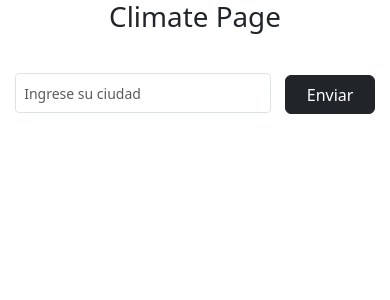
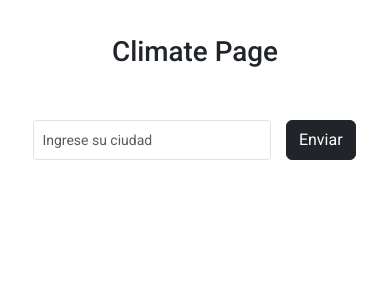
Before and after one commit to TomasAgustinDuro/ClimatePage, an Angular app: page / in a window 390 px wide. Shown: the top 300 px of the page. Built offline with nearby package versions, Linux system fonts and the light colour scheme.

Commit message:
Diseño responsive, falta pulir

```diff
--- a/angular.json
+++ b/angular.json
@@ -31,7 +31,7 @@
             ],
             "styles": [
               "src/styles.scss",
-                "./node_modules/bootstrap/dist/css/bootstrap.min.css"
+              "./node_modules/bootstrap/dist/css/bootstrap.min.css"
             ],
             "scripts": []
           },
--- a/src/app/app.component.scss
+++ b/src/app/app.component.scss
@@ -1,3 +1,3 @@
-body {
-  margin-top: 1em;
-}
+// body {
+//   margin-top: 1em;
+// }
--- a/src/app/buscador/buscador.component.html
+++ b/src/app/buscador/buscador.component.html
@@ -1,10 +1,11 @@
 <div class="container">
-  <div class="row">
+  <div class="row justify-content-center">
+    <div class="col-md-6">
       <form class="text-center">
-      <div class="form-group mx-sm-3 mb-2">
+        <div class="form-group position-relative d-flex align-items-center">
           <input
             id="ciudad"
-          class="form-control form-control-sm"
+            class="form-control form-control-sm flex-grow-1"
             type="text"
             name="ciudad"
             placeholder="Ingrese su ciudad"
@@ -12,18 +13,24 @@
             [(ngModel)]="terminoBusqueda"
             (input)="buscarSugerencias()"
           />
-        <ul *ngIf="terminoBusqueda.trim() !== '' && sugerencias.length > 0">
+          <button
+            class="btn btn-dark ml-2"
+            type="submit"
+            (click)="onClickBoton()"
+          >
+            Enviar
+          </button>
+        </div>
+        <ul class="list-group">
           <li
+            class="list-group-item"
             *ngFor="let sugerencia of sugerencias"
             (click)="seleccionarSugerencia(sugerencia)"
           >
             {{ sugerencia.name }}, {{ sugerencia.country }}
           </li>
         </ul>
-        <button class="btn btn-dark" type="submit" (click)="onClickBoton()">
-          Enviar
-        </button>
-      </div>
       </form>
     </div>
   </div>
+</div>
--- a/src/app/buscador/buscador.component.scss
+++ b/src/app/buscador/buscador.component.scss
@@ -1,29 +1,13 @@
-form {
-  margin-top: 2em;
-
-  input {
-    display: inline-block;
-    width: 70%;
-    margin-right: 1em;
-    padding: 0.6em;
-  }
-
-  button {
-    padding: 0.4em 1.3em;
-  }
-
 ul {
   list-style: none;
-    width: 56%;
-    margin: 0 6.9em;
+  width: 100%; /* Establece el ancho del <ul> al 100% */
   position: absolute;
   background-color: #fff;
-    border: 1px solid #ccc;
+
   box-shadow: 0px 2px 4px rgba(0, 0, 0, 0.2);
   border-radius: 0.4em;
   max-height: 150px;
   overflow-y: auto;
-    z-index: 100;
 }
 
 li {
@@ -36,4 +20,9 @@ form {
     background-color: #f0f0f0;
   }
 }
+
+.form-control,
+button {
+  height: 40px;
+  margin: auto 0.5em; /* Ajusta la altura según tus preferencias */
 }
--- a/src/app/clima-display/clima-display.component.html
+++ b/src/app/clima-display/clima-display.component.html
@@ -1,43 +1,26 @@
 <app-buscador></app-buscador>
 
 <div class="container">
-  <div class="col">
-    <div class="ciudad">
+  <div class="row">
+    <div class="col-md-12">
+      <div class="ciudad d-flex">
         <h1>
           {{ climaService.ciudad }}
         </h1>
 
         <img class="rounded-circle" src="{{ climaService.bandera }}" alt="" />
       </div>
+    </div>
 
-    <div *ngIf="climaService.informacionInvisible" class="informacion">
-      <div class="informacion-grafico">
+    <div *ngIf="climaService.informacionInvisible" class="informacion row">
+      <div class="col-md-6">
+        <div class="informacion-texto">
           <img
             [src]="climaService.iconoUrl"
             alt="imagen del clima"
             class="imgClima"
           />
 
-        <div>
-          <canvas id="icon-canvas" width="128" height="128"></canvas>
-        </div>
-
-        <div class="pronostico">
-          <h3>Proximos dias</h3>
-          <div class="contenedorPronosticoDias">
-            <div
-              class="pronosticoDias"
-              *ngFor="let dia of climaService.pronostico"
-            >
-              <p>{{ dia.tempMax }} °</p>
-              <p>{{ dia.tempMin }} °</p>
-              <p>{{ dia.fecha }}</p>
-            </div>
-          </div>
-        </div>
-      </div>
-
-      <div class="informacion-texto">
           <p>Temperatura : {{ climaService.temperaturaActual }}°</p>
 
           <p>Temperatura Máxima : {{ climaService.temperaturaMaxActual }}°</p>
@@ -49,5 +32,21 @@
           <p>{{ climaService.descripcionActual }}</p>
         </div>
       </div>
+      <div class="col-md-6">
+        <div class="pronostico">
+          <h3>Proximos días</h3>
+          <div class="contenedorPronosticoDias">
+            <div
+              class="pronosticoDias"
+              *ngFor="let dia of climaService.pronostico"
+            >
+              <p>{{ dia.fecha }}</p>
+              <p>{{ dia.tempMax }} °</p>
+              <p>{{ dia.tempMin }} °</p>
             </div>
           </div>
+        </div>
+      </div>
+    </div>
+  </div>
+</div>
--- a/src/app/clima-display/clima-display.component.scss
+++ b/src/app/clima-display/clima-display.component.scss
@@ -1,7 +1,7 @@
 .ciudad {
-  display: flex;
   justify-content: center;
   margin-top: 1em;
+  text-align: center;
 
   img {
     max-width: 3em;
@@ -13,36 +13,29 @@
 .informacion {
   padding: 1em;
   margin-top: 1em;
-  display: grid;
-  grid-template-columns: repeat(2, 1fr);
-  background-color: rgba($color: #000000, $alpha: 0.2);
+  background-color: rgba(0, 0, 0, 0.2);
   color: white;
   border-radius: 2em;
+}
 
-  .informacion-texto {
-    text-align: center;
+.pronostico {
+  text-align: center;
+  height: 100%;
+
+  .contenedorPronosticoDias {
+    display: flex;
+    align-items: center;
+    gap: 1.5em;
+    height: 100%;
   }
 
-  .informacion-grafico {
+  .pronosticoDias {
     display: flex;
-
-    .imgClima {
-      margin: auto;
-      width: 50%;
-      height: 80%;
-    }
-
-    .pronostico {
-      margin: auto;
-      text-align: center;
-    }
-
-    .contenedorPronosticoDias {
-      display: flex;
-    }
-    .pronosticoDias {
-      text-align: center;
-      margin-left: 1em;
-    }
+    flex-direction: column;
+    margin: auto;
   }
 }
+
+.informacion-texto {
+  text-align: center;
+}
--- a/src/index.html
+++ b/src/index.html
@@ -1,13 +1,18 @@
-<!doctype html>
+<!DOCTYPE html>
 <html lang="en">
-<head>
-  <meta charset="utf-8">
-  <title>ClimatePage</title>
-  <base href="/">
-  <meta name="viewport" content="width=device-width, initial-scale=1">
-  <link rel="icon" type="image/x-icon" href="favicon.ico">
-</head>
-<body>
-  <app-root></app-root>
-</body>
+  <head>
+    <meta charset="utf-8" />
+    <title>Climate Page</title>
+    <base href="/" />
+    <meta name="viewport" content="width=device-width, initial-scale=1" />
+    <link
+      href="https://fonts.googleapis.com/css?family=Roboto:400,500,700"
+      rel="stylesheet"
+    />
+
+    <link rel="icon" type="image/x-icon" href="favicon.ico" />
+  </head>
+  <body>
+    <app-root></app-root>
+  </body>
 </html>
--- a/src/styles.scss
+++ b/src/styles.scss
@@ -1 +1,5 @@
 /* You can add global styles to this file, and also import other style files */
+* {
+  font-family: "Roboto", sans-serif;
+  margin: 0.3em;
+}
```
Lines whose indentation alone changed are shown as unchanged.
